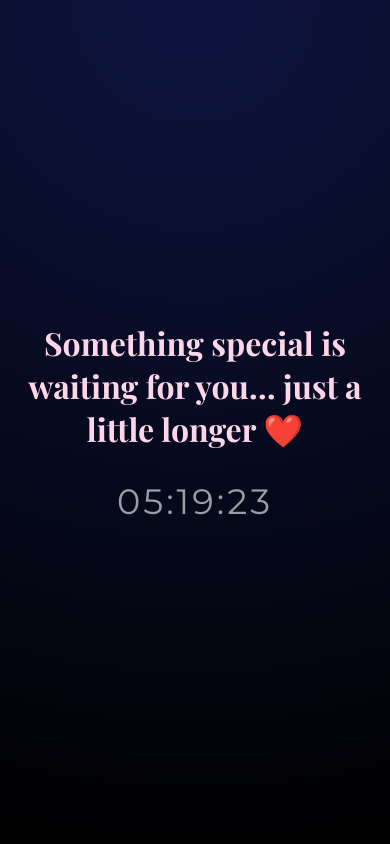
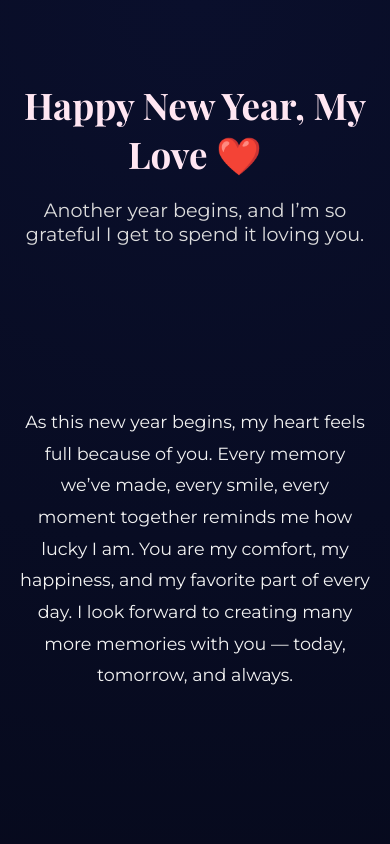
Before and after one commit to DevS363/new-year-astha, a plain HTML site: page index.html in a window 390 px wide. Shown: the top 844 px of the page. Drawn offline with nearby package versions, Linux system fonts and the light colour scheme.

Commit message:
Update index.html

```diff
--- a/index.html
+++ b/index.html
@@ -3,7 +3,7 @@
 <head>
 <meta charset="UTF-8">
 <meta name="viewport" content="width=device-width, initial-scale=1.0">
-<title>New Year Surprise ❤️</title>
+<title>Happy New Year My Love ❤️</title>
 
 <link href="https://fonts.googleapis.com/css2?family=Playfair+Display:wght@500;700&family=Montserrat:wght@300;400;500&display=swap" rel="stylesheet">
 
@@ -18,50 +18,9 @@ body {
     font-family: 'Montserrat', sans-serif;
     background: radial-gradient(circle at top, #0a0f2c, #000);
     color: #fff;
-    overflow: hidden;
 }
 
-/* ---------- LOCK SCREEN ---------- */
-#lockScreen {
-    position: fixed;
-    inset: 0;
-    background: radial-gradient(circle at top, #0d1440, #000);
-    display: flex;
-    flex-direction: column;
-    align-items: center;
-    justify-content: center;
-    z-index: 10;
-    text-align: center;
-    transition: opacity 1.5s ease;
-}
-
-#lockScreen h1 {
-    font-family: 'Playfair Display', serif;
-    font-size: 2rem;
-    margin-bottom: 30px;
-    color: #ffd6e8;
-}
-
-#countdown {
-    font-size: 3rem;
-    letter-spacing: 3px;
-    color: #fff;
-    animation: pulse 1s infinite;
-}
-
-@keyframes pulse {
-    0% { opacity: 0.6; }
-    50% { opacity: 1; }
-    100% { opacity: 0.6; }
-}
-
-/* ---------- MAIN CONTENT ---------- */
-#content {
-    opacity: 0;
-    pointer-events: none;
-    transition: opacity 2s ease;
-}
-
+/* Sections */
 section {
     padding: 80px 20px;
     max-width: 900px;
@@ -99,10 +58,10 @@ section {
 }
 
 .card {
-    background: rgba(255,255,255,0.05);
+    background: rgba(255,255,255,0.06);
     border-radius: 15px;
     overflow: hidden;
-    backdrop-filter: blur(5px);
+    backdrop-filter: blur(6px);
     transition: transform 0.4s ease;
 }
 
@@ -140,24 +99,14 @@ section {
     color: #ccc;
 }
 
-/* Responsive */
+/* Mobile */
 @media(max-width: 600px) {
-    #countdown { font-size: 2.2rem; }
     .hero h1 { font-size: 2.3rem; }
 }
 </style>
 </head>
 
 <body>
-
-<!-- LOCK SCREEN -->
-<div id="lockScreen">
-    <h1>Something special is waiting for you… just a little longer ❤️</h1>
-    <div id="countdown">00:00:00</div>
-</div>
-
-<!-- MAIN CONTENT -->
-<div id="content">
 
 <section class="hero">
     <h1>Happy New Year, My Love ❤️</h1>
@@ -166,11 +115,11 @@ section {
 
 <section class="message">
     <p>
-            As the clock turned to a new year, all I could think about was you.
-            Every laugh we shared, every challenge we overcame, every quiet moment
-            that felt like home. You make my days softer, my heart fuller, and my
-            future brighter. This year, and every year ahead, I promise to love you
-            with the same warmth, patience, and devotion — even more than before.
+        As this new year begins, my heart feels full because of you.
+        Every memory we’ve made, every smile, every moment together
+        reminds me how lucky I am. You are my comfort, my happiness,
+        and my favorite part of every day. I look forward to creating
+        many more memories with you — today, tomorrow, and always.
     </p>
 </section>
 
@@ -195,46 +144,11 @@ section {
 
 <section class="closing">
     <h2>No matter where life takes us, I choose you — this year and every year.</h2>
-        <div class="signature">With all my love, <br>— Your Name ❤️</div>
+    <div class="signature">
+        With all my love,<br>
+        — Dev ❤️
+    </div>
 </section>
-
-</div>
-
-<script>
-function updateCountdown() {
-    const now = new Date();
-    const newYear = new Date(now.getFullYear() + 1, 0, 1, 0, 0, 0);
-    const diff = newYear - now;
-
-    if (diff <= 0) {
-        unlockSite();
-        return;
-    }
-
-    const hrs = Math.floor(diff / (1000 * 60 * 60));
-    const mins = Math.floor((diff % (1000 * 60 * 60)) / (1000 * 60));
-    const secs = Math.floor((diff % (1000 * 60)) / 1000);
-
-    document.getElementById("countdown").innerText =
-        `${String(hrs).padStart(2,'0')}:${String(mins).padStart(2,'0')}:${String(secs).padStart(2,'0')}`;
-}
-
-function unlockSite() {
-    const lock = document.getElementById("lockScreen");
-    const content = document.getElementById("content");
-
-    lock.style.opacity = "0";
-    setTimeout(() => {
-        lock.style.display = "none";
-        document.body.style.overflow = "auto";
-        content.style.opacity = "1";
-        content.style.pointerEvents = "auto";
-    }, 1500);
-}
-
-setInterval(updateCountdown, 1000);
-updateCountdown();
-</script>
 
 </body>
 </html>
```
Lines whose indentation alone changed are shown as unchanged.
